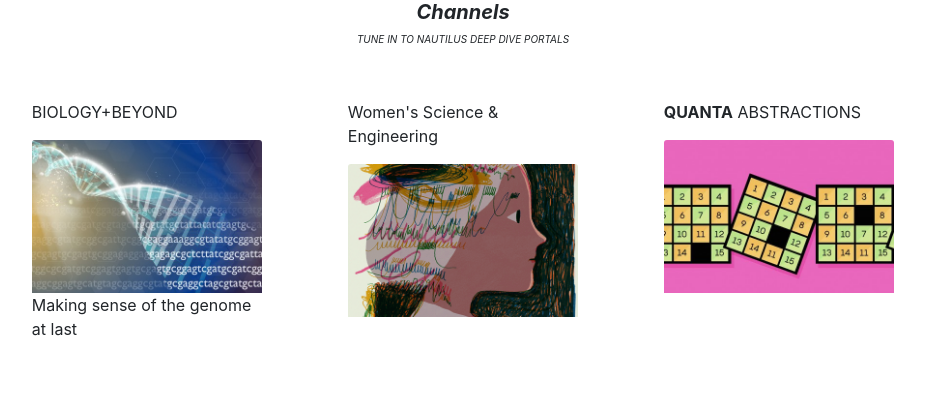
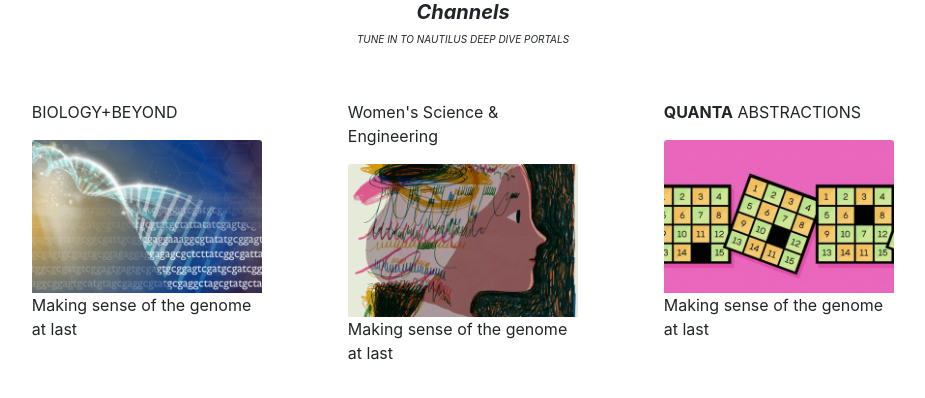
Before and after one commit to SunShineOneX/nautilus_mockup, a React (Create React App) app: page / in a window 1280 px wide. Shown: the top 398 px of the page, without its empty margins (177-1102 px from the left). Built offline with nearby package versions, Linux system fonts and the light colour scheme.

Commit message:
card <p> updates top row channels.js

```diff
--- a/src/components/Channels.js
+++ b/src/components/Channels.js
@@ -23,12 +23,16 @@ function Channels() {
                         <div id="card" class="card">
                             <p>Women's Science & Engineering</p>
                             <img class="card-images" src={require("../assets/wise_sci_and_engineering.png")}className="card-img-top frag" alt=""></img>
+                            <p>Making sense of the genome at last</p>
+                            <p></p>
                         </div>
                         </div>
                         <div class="col-lg-4">
                         <div id="card" class="card">
                             <p><strong>QUANTA</strong> ABSTRACTIONS</p>
                             <img class="card-images" src={require("../assets/abstractions.jpeg")}className="card-img-top frag" alt=""></img>
+                            <p>Making sense of the genome at last</p>
+                            <p></p>
                         </div>
                         </div>
                     </div>
```
